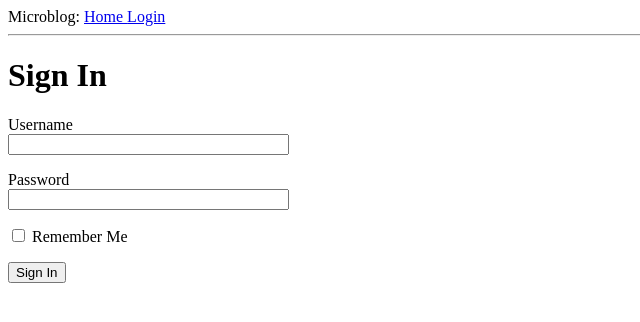
After one commit to divertimentos/Flask-Mega-Tutorial, a Flask app: page /login in a window 1280 px wide. The commit adds this page. Shown: the top 322 px of the page, without its empty margins (0-640 px from the left). Run offline with Flask 2, Linux system fonts and the light colour scheme.

Commit message:
Adiciona o arquivo login.html e formata código

```diff
--- a/app/routes.py
+++ b/app/routes.py
@@ -1,5 +1,6 @@
 from flask import render_template
 from app import app
+from app.forms import LoginForm
 
 @app.route('/')
 @app.route('/index')
@@ -19,3 +20,8 @@ def index():
     return render_template('index.html', title='Home', user=user, posts=posts)
 
 # render_template()" é uma função built-in do Flask que invoca o Jinja2
+
+@app.route('/login')
+def login():
+    form = LoginForm()
+    return render_template('login.html', title='Sign In', form=form)
--- a/app/templates/base.html
+++ b/app/templates/base.html
@@ -7,7 +7,10 @@
         {% endif %}
     </head>
     <body>
-        <div>Microblog: <a href="/index">Home </a></div>
+        <div>Microblog:
+            <a href="/index">Home </a>
+            <a href="/login">Login</a>
+        </div>
         <hr>
         {% block content %}{% endblock %}
 
--- /dev/null
+++ b/app/templates/login.html
@@ -0,0 +1,19 @@
+{% extends "base.html" %}
+
+{% block content %}
+    <h1>Sign In</h1>
+    <form action="" method="post" novalidate>
+        {{ form.hidden_tag() }}
+        <p>
+            {{ form.username.label }} <br>
+            {{ form.username(size=32) }}
+
+        </p>
+        <p>
+            {{ form.password.label }} <br>
+            {{ form.password(size=32) }}
+        </p>
+        <p>{{ form.remember_me() }} {{ form.remember_me.label }} </p>
+        <p>{{ form.submit() }}</p>
+    </form>
+{% endblock %}
```
